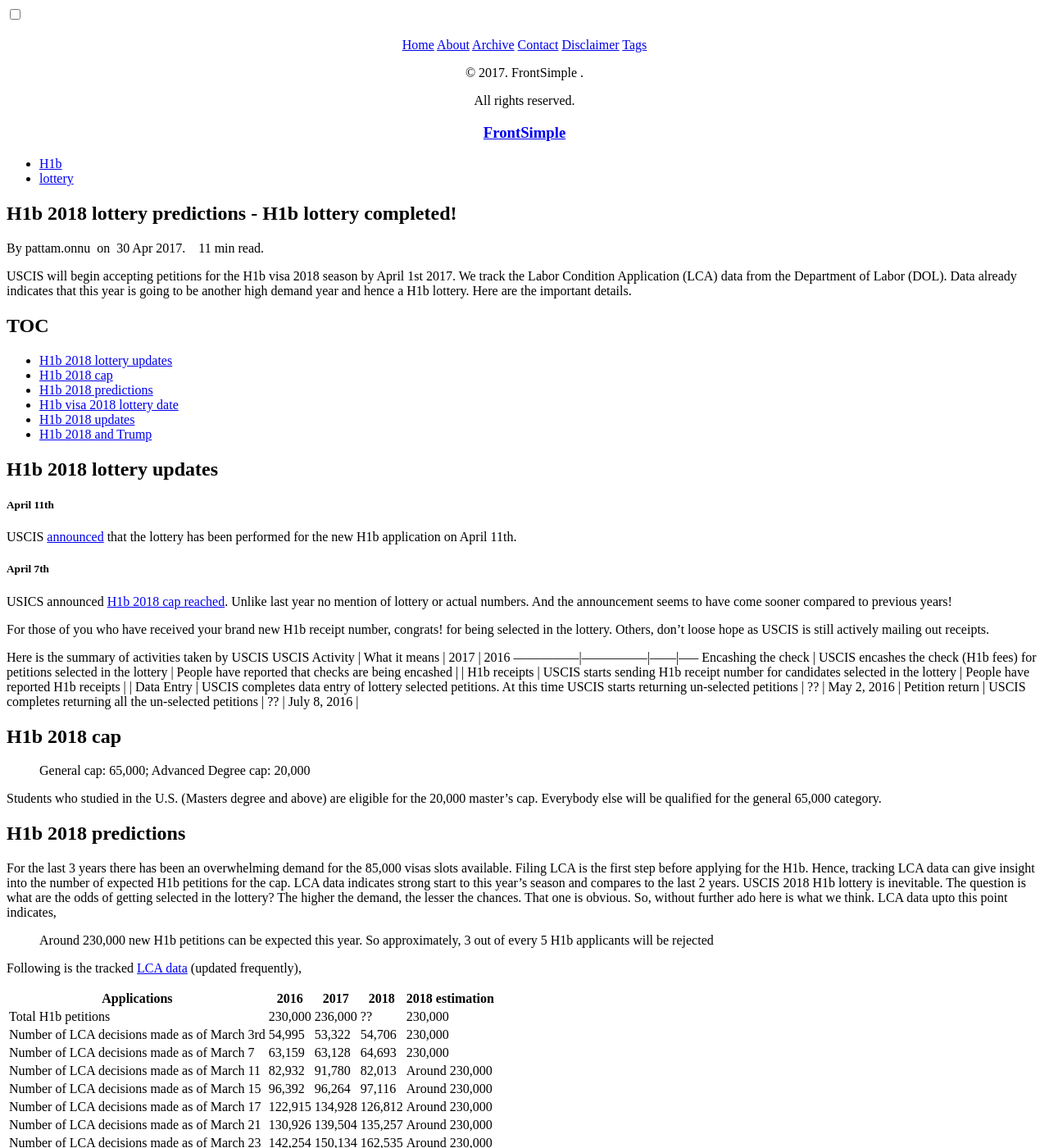
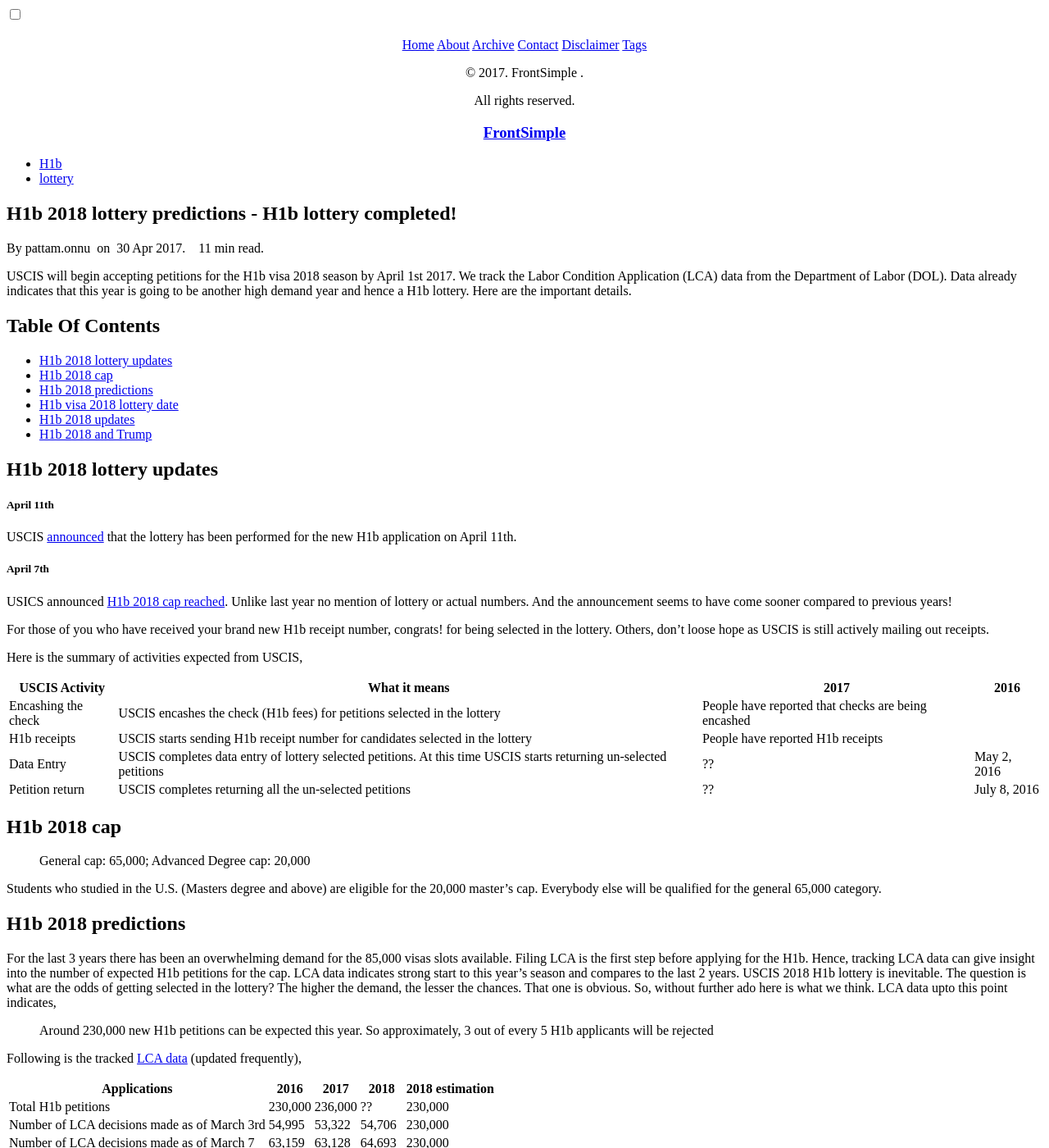
Before and after one commit to gitforwork2/gitforwork.github.io, a Jekyll site: the page built from _posts/2017-4-30-h1b-2018-lottery.md, in a window 1280 px wide and 1400 px high. Shown: the whole window at 82% size. Built offline with Jekyll 4.4.1, drawn with Linux system fonts in a browser that asks for light colours; nearby versions of some CDN libraries; comment, search, counter and statistics services are not loaded.

Commit message:
Update 2017-4-30-h1b-2018-lottery.md

```diff
--- a/_posts/2017-4-30-h1b-2018-lottery.md
+++ b/_posts/2017-4-30-h1b-2018-lottery.md
@@ -8,7 +8,7 @@ description: H1b visa 2018 lottery. Predictions from Department of Labor (DOL) L
 ---
 USCIS will begin accepting petitions for the H1b visa 2018 season by April 1st 2017. We track the Labor Condition Application (LCA) data from the Department of Labor (DOL). Data already indicates that this year is going to be another high demand year and hence a H1b lottery. Here are the important details.
 
-## TOC
+## Table Of Contents
 - [H1b 2018 lottery updates](#h1b-2018-lottery-updates)
 - [H1b 2018 cap](#h1b-2018-cap)
 - [H1b 2018 predictions](#h1b-2018-predictions)
@@ -27,7 +27,8 @@ Unlike last year no mention of lottery or actual numbers. And the announcement s
 
 For those of you who have received your brand new H1b receipt number, congrats! for being selected in the lottery. Others, don't loose hope as USCIS is still actively mailing out receipts.
 
-Here is the summary of activities taken by USCIS
+Here is the summary of activities expected from USCIS,
+
 USCIS Activity | What it means | 2017 | 2016
 ---------------|---------------|------|-----
 Encashing the check | USCIS encashes the check (H1b fees) for petitions selected in the lottery | People have reported that checks are being encashed | |
```
